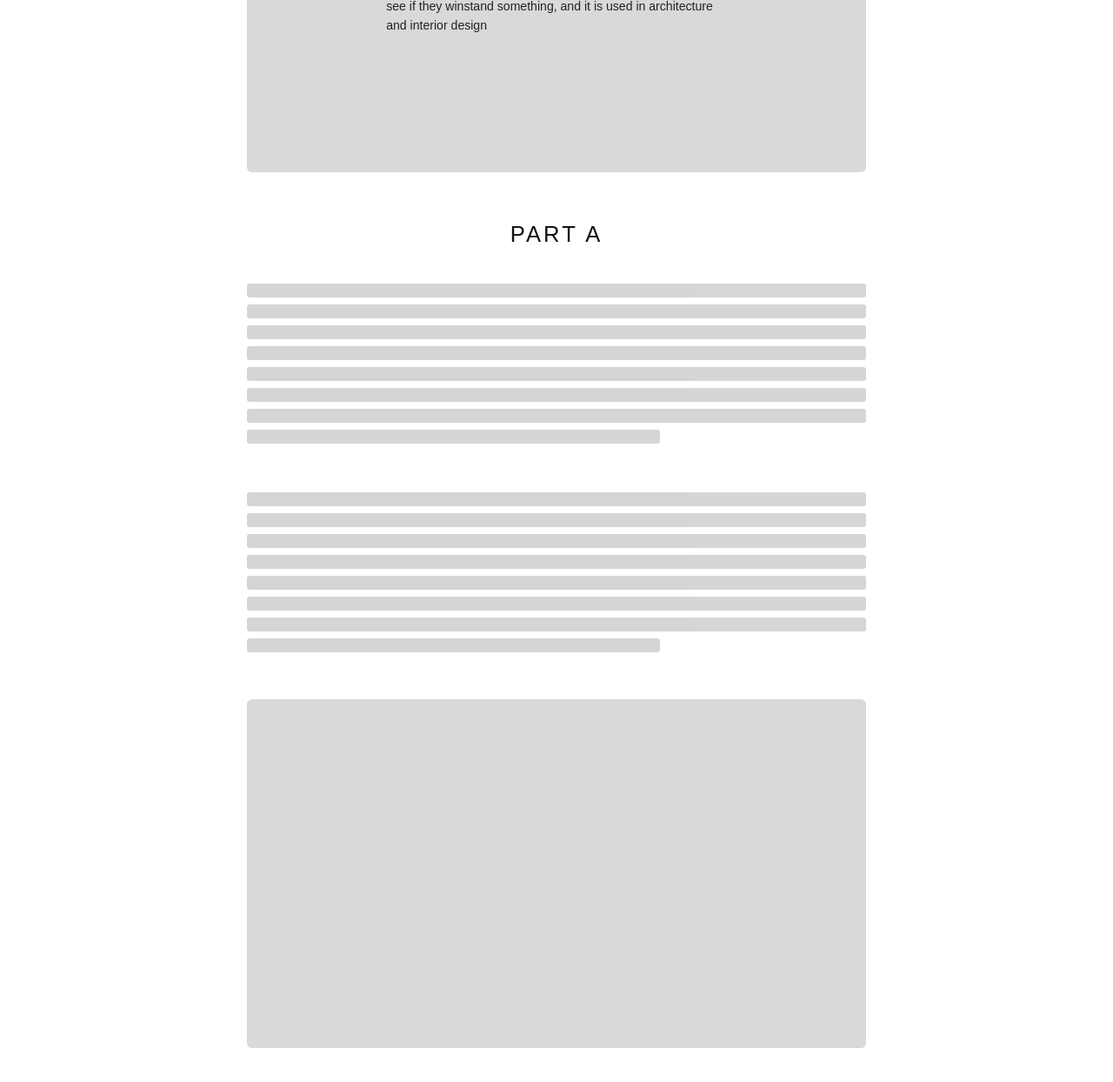
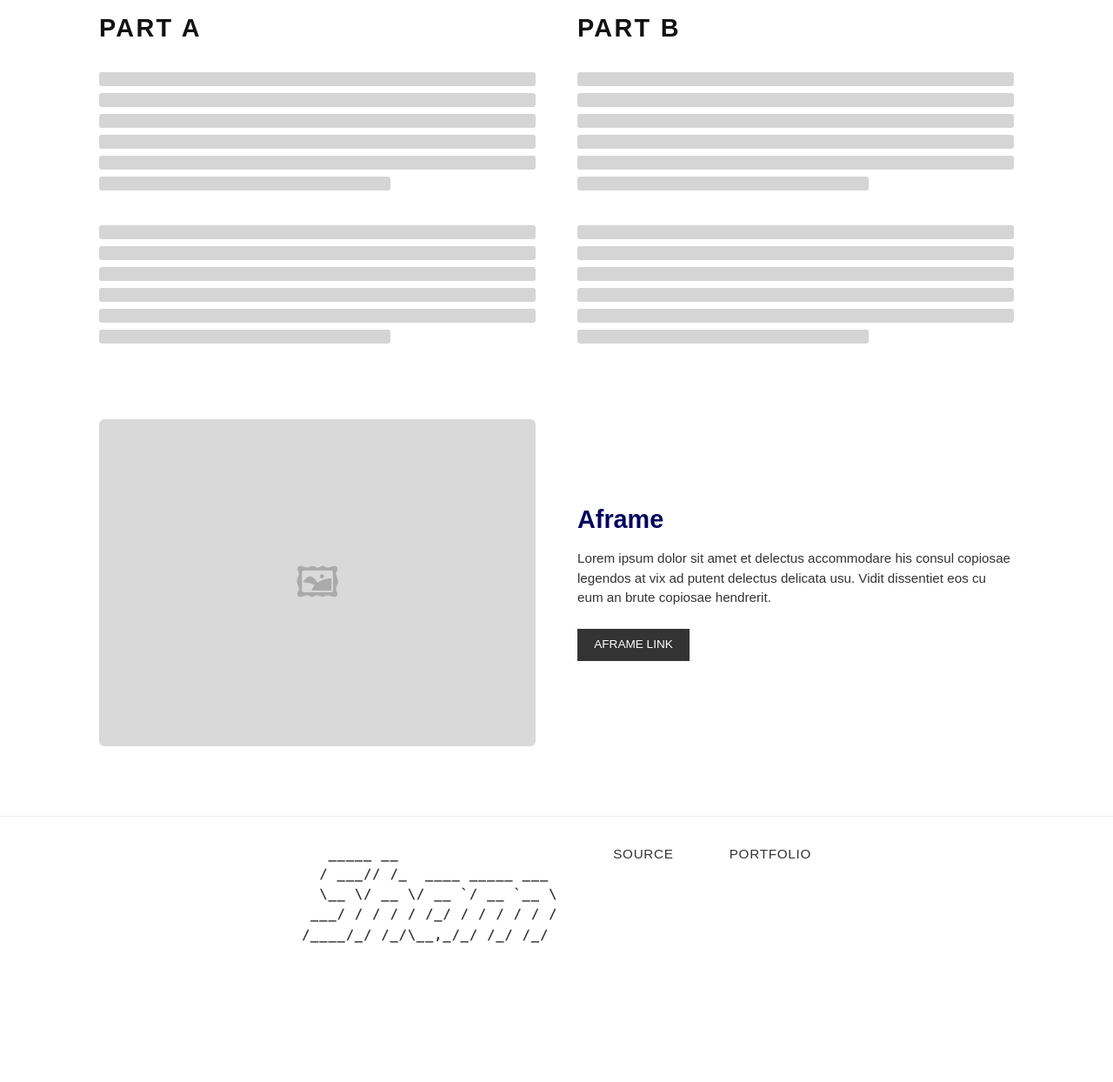
Before and after one commit to shamsiddins3608/sep10-freedom-project, a website: page index.html in a window 1280 px wide. Shown: the part 348-1592 px from the top of the page at 87% size. After the commit the page ends 1483 px from the top, so only its background shows below. Drawn offline with nearby package versions, Linux system fonts and the light colour scheme; a web font is replaced by a local one.

Commit message:
added footer, made part a and b side by side.

```diff
--- a/index.html
+++ b/index.html
@@ -32,30 +32,81 @@
 
       html { scroll-behavior: smooth; }
 
-      .page-content { max-width: 760px; margin: 4rem auto; padding: 0 1.5rem; }
+      .hero {
+        width: 100%; max-width: 900px;
+        margin: 3rem auto;
+        background-color: #d9d9d9;
+        border-radius: 6px;
+        padding: 3rem;
+        font-size: 0.88rem; color: #222; line-height: 1.6;
+      }
 
-      .media-placeholder {
-        width: 100%; aspect-ratio: 16/9;
-        background-color: #d9d9d9; border-radius: 6px;
-        position: relative; overflow: hidden; margin-bottom: 3.5rem;
-      }
-      .media-caption {
-        position: absolute; top: 50%; left: 50%;
-        transform: translate(-50%, -50%); width: 55%;
-        font-size: 0.88rem; color: #222; line-height: 1.5;
+      .two-col {
+        max-width: 1100px;
+        margin: 3rem auto;
+        padding: 0 1.5rem;
+        display: grid;
+        grid-template-columns: 1fr 1fr;
+        gap: 3rem;
       }
 
       .section-title {
-        text-align: center; font-size: 1.6rem; font-weight: 400;
-        letter-spacing: 0.12em; text-transform: uppercase;
-        margin-bottom: 2.5rem; color: #111;
-        scroll-margin-top: 5rem;
+        font-size: 1.8rem; font-weight: 700;
+        letter-spacing: 0.08em; text-transform: uppercase;
+        margin-bottom: 2rem; color: #111;
       }
 
-      .placeholder-block { margin-bottom: 3rem; }
+      .placeholder-block { margin-bottom: 2rem; }
       .placeholder-block .placeholder {
         border-radius: 3px; background-color: #333 !important; opacity: 1; margin-bottom: 6px;
       }
+
+      .aframe-section {
+        max-width: 1100px;
+        margin: 3rem auto;
+        padding: 0 1.5rem;
+        display: grid;
+        grid-template-columns: 1fr 1fr;
+        gap: 3rem;
+        align-items: center;
+      }
+
+      .aframe-image {
+        width: 100%; aspect-ratio: 4/3;
+        background-color: #d9d9d9;
+        border-radius: 6px;
+        display: flex; align-items: center; justify-content: center;
+        color: #aaa; font-size: 3rem;
+      }
+
+      .aframe-content h2 {
+        font-size: 1.8rem; font-weight: 700;
+        color: #03045e; margin-bottom: 1rem;
+      }
+
+      .aframe-content p {
+        font-size: 0.95rem; color: #333; margin-bottom: 1.5rem;
+      }
+
+      .aframe-btn {
+        background-color: #333; color: #fff;
+        padding: 0.5rem 1.2rem; border: none;
+        font-size: 0.85rem; cursor: pointer;
+        text-decoration: none; display: inline-block;
+      }
+
+      footer {
+        margin-top: 5rem;
+        padding: 2rem 1.5rem;
+        display: flex;
+        justify-content: center;
+        gap: 4rem;
+        border-top: 1px solid #eee;
+      }
+
+      footer .logo { font-weight: 700; font-size: 1.1rem; }
+      footer a { color: #333; text-decoration: none; font-size: 0.95rem; text-transform: uppercase; letter-spacing: 0.05em; }
+      footer a:hover { text-decoration: underline; }
     </style>
   </head>
   <body>
@@ -70,30 +121,24 @@
  ___/ / / / / /_/ / / / / / /
 /____/_/ /_/\__,_/_/ /_/ /_/</pre>
         </a>
-        <ul class="nav">
-          <li class="nav-item"><a class="nav-link active" href="#part-a">Part A</a></li>
-          <li class="nav-item"><a class="nav-link" href="#">Part B</a></li>
-          <li class="nav-item"><a class="nav-link" href="#">A-Frame</a></li>
-          <li class="nav-item"><a class="nav-link" href="#">Innovations</a></li>
-        </ul>
+        <a href="#" class="btn btn-light btn-sm">Button</a>
       </div>
     </nav>
 
-    <div class="page-content">
-
-      <div class="media-placeholder">
-        <div class="media-caption">
-          3D modeling software is used to simulate building articheture.
-3D modeling software helps people to construct buildings to see if they winstand something, and it is used in architecture and interior design
-        </div>
+    <div class="hero">
+      3D modeling software is used to simulate building architecture.
+      3D modeling software helps people to construct buildings to see if they withstand something,
+      and it is used in architecture and interior design. Lorem ipsum dolor sit amet et delectus
+      accommodare his consul copiosae legendos at vix ad putent delectus delicata usu. Vidit
+      dissentiet eos cu eum an brute copiosae hendrerit. Eos erant dolorum an. Per facer affert ut.
     </div>
 
+    <div class="two-col">
+
+      <div>
         <h2 id="part-a" class="section-title">Part A</h2>
-
         <div class="placeholder-block">
           <p class="placeholder-glow mb-1">
-          <span class="placeholder col-12"></span>
-          <span class="placeholder col-12"></span>
             <span class="placeholder col-12"></span>
             <span class="placeholder col-12"></span>
             <span class="placeholder col-12"></span>
@@ -102,11 +147,8 @@
             <span class="placeholder col-8"></span>
           </p>
         </div>
-
         <div class="placeholder-block">
           <p class="placeholder-glow mb-1">
-          <span class="placeholder col-12"></span>
-          <span class="placeholder col-12"></span>
             <span class="placeholder col-12"></span>
             <span class="placeholder col-12"></span>
             <span class="placeholder col-12"></span>
@@ -115,12 +157,56 @@
             <span class="placeholder col-8"></span>
           </p>
         </div>
-      <div class="media-placeholder" style="display: flex; justify-content: flex-end;">
+      </div>
 
+      <div>
+        <h2 id="part-b" class="section-title">Part B</h2>
+        <div class="placeholder-block">
+          <p class="placeholder-glow mb-1">
+            <span class="placeholder col-12"></span>
+            <span class="placeholder col-12"></span>
+            <span class="placeholder col-12"></span>
+            <span class="placeholder col-12"></span>
+            <span class="placeholder col-12"></span>
+            <span class="placeholder col-8"></span>
+          </p>
+        </div>
+        <div class="placeholder-block">
+          <p class="placeholder-glow mb-1">
+            <span class="placeholder col-12"></span>
+            <span class="placeholder col-12"></span>
+            <span class="placeholder col-12"></span>
+            <span class="placeholder col-12"></span>
+            <span class="placeholder col-12"></span>
+            <span class="placeholder col-8"></span>
+          </p>
+        </div>
       </div>
 
     </div>
 
+    <div class="aframe-section">
+      <div class="aframe-image">🖼</div>
+      <div class="aframe-content">
+        <h2>Aframe</h2>
+        <p>Lorem ipsum dolor sit amet et delectus accommodare his consul copiosae legendos at vix ad putent delectus delicata usu. Vidit dissentiet eos cu eum an brute copiosae hendrerit.</p>
+        <a href="#" class="aframe-btn">AFRAME LINK</a>
+      </div>
+    </div>
+
+    <footer>
+      <a href="https://shamsiddins3608.github.io/" class="logo">
+        <pre>
+   _____ __
+  / ___// /_  ____ _____ ___
+  \__ \/ __ \/ __ `/ __ `__ \
+ ___/ / / / / /_/ / / / / / /
+/____/_/ /_/\__,_/_/ /_/ /_/</pre>
+      </a>
+      <a href="https://github.com/shamsiddins3608/sep10-freedom-project">SOURCE</a>
+      <a href="https://shamsiddins3608.github.io/">PORTFOLIO</a>
+    </footer>
+
     <script src="https://cdn.jsdelivr.net/npm/bootstrap@5.3.0-alpha1/dist/js/bootstrap.bundle.min.js"></script>
   </body>
 </html>
```
Lines whose indentation alone changed are shown as unchanged.
